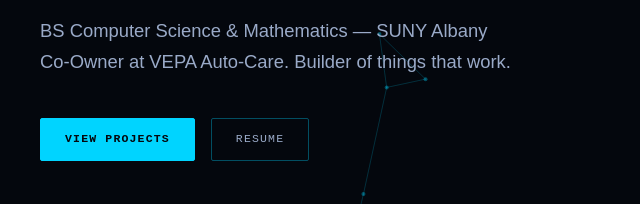
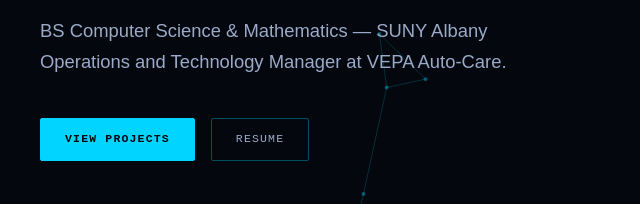
Before and after one commit to P3rs0nal/Resume, a plain HTML site: page index.html in a window 1280 px wide. Shown: the part 462-666 px from the top of the page, 0-640 px from the left. Drawn offline with nearby package versions, Linux system fonts and the light colour scheme; a web font is replaced by a local one.

Commit message:
RESUME UPDATES

```diff
--- a/index.html
+++ b/index.html
@@ -40,7 +40,7 @@
             <h1 class="hero-name">Enea<br>Zguro</h1>
             <p class="hero-sub">
                 BS Computer Science &amp; Mathematics — SUNY Albany<br>
-                Co-Owner at VEPA Auto-Care. Builder of things that work.
+                Operations and Technology Manager at VEPA Auto-Care.
             </p>
             <div class="hero-actions">
                 <a href="#projects-head" class="btn btn-primary">View Projects</a>
```
Also changed, not shown: 1 other file.
